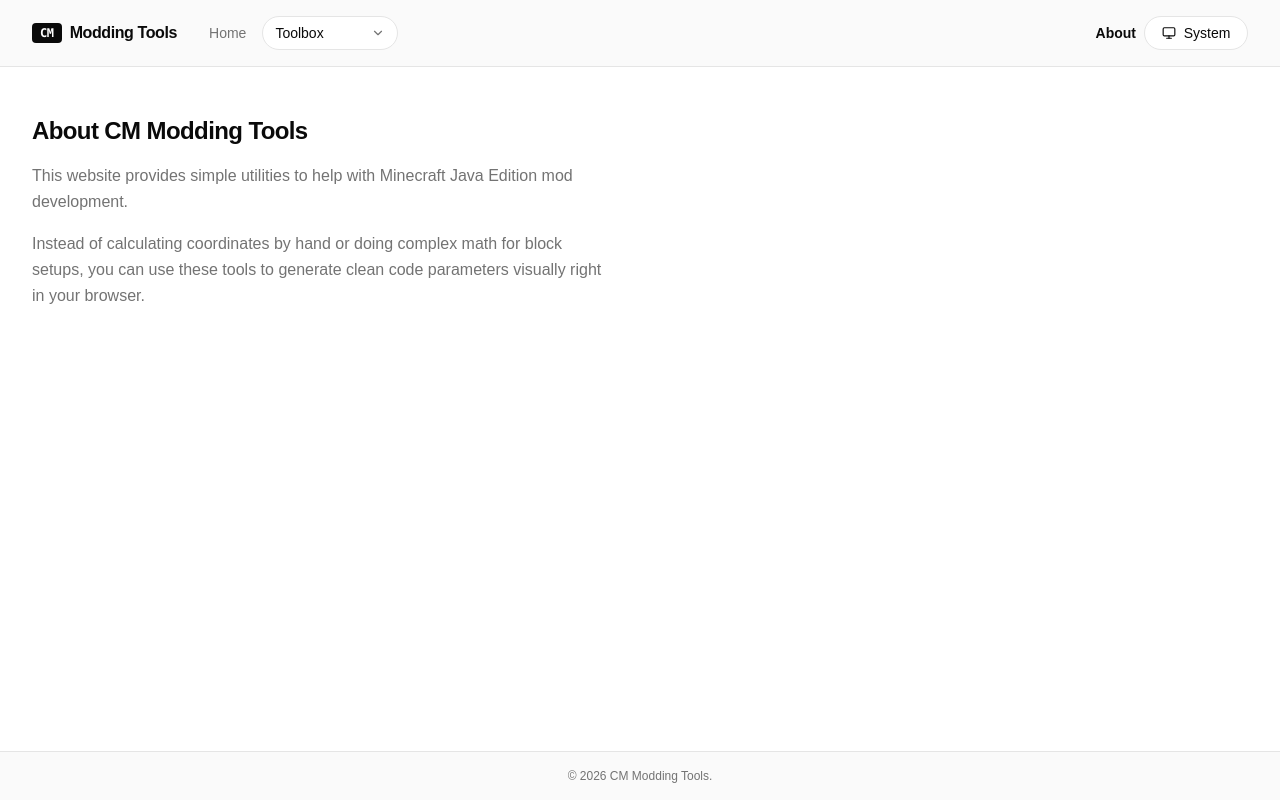
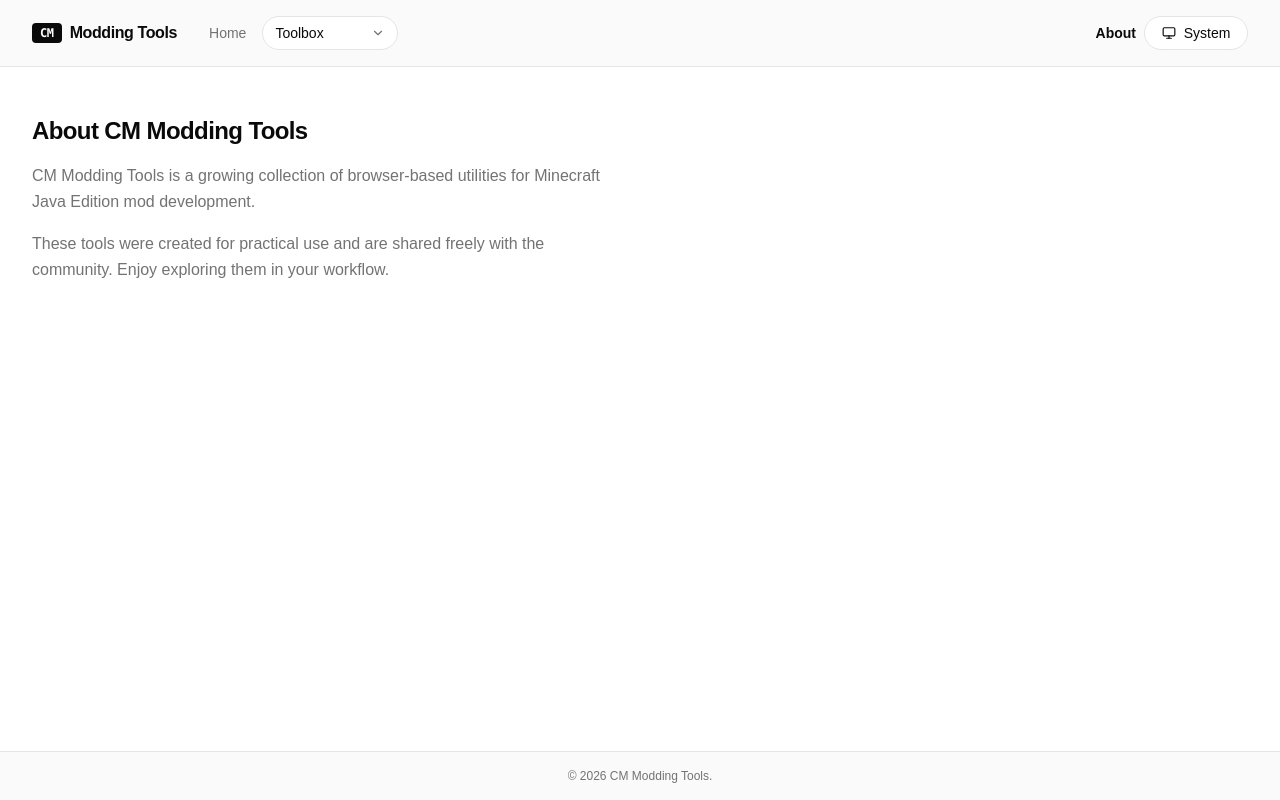
Before and after one commit to ChefMooon/cm-modding-tools, a React (Vite) app: page /about in a window 1280 px wide. Built offline with nearby package versions, Linux system fonts and the light colour scheme.

Commit message:
feat: add minor updates for first deployment
- remove remaining template information

```diff
--- a/index.html
+++ b/index.html
@@ -4,6 +4,17 @@
     <meta charset="UTF-8" />
     <link rel="icon" type="image/svg+xml" href="/favicon.svg" />
     <meta name="viewport" content="width=device-width, initial-scale=1.0" />
+    <meta name="description" content="CM Modding Tools is a collection of web-based utilities for Minecraft Java Edition mod development, including a collision box builder." />
+    <meta name="theme-color" content="#0f172a" />
+    <meta name="robots" content="index,follow" />
+    <link rel="canonical" href="https://your-domain.example/" />
+    <meta property="og:title" content="CM Modding Tools" />
+    <meta property="og:description" content="Practical tools for Minecraft Java Edition mod development, built for quick use in the browser." />
+    <meta property="og:type" content="website" />
+    <meta property="og:url" content="https://your-domain.example/" />
+    <meta name="twitter:card" content="summary" />
+    <meta name="twitter:title" content="CM Modding Tools" />
+    <meta name="twitter:description" content="Practical tools for Minecraft Java Edition mod development, built for quick use in the browser." />
     <title>CM Modding Tools</title>
   </head>
   <body>
--- a/src/routes/about.tsx
+++ b/src/routes/about.tsx
@@ -11,10 +11,10 @@
         About CM Modding Tools
       </h1>
       <p className="text-muted-foreground text-base leading-relaxed">
-        This website provides simple utilities to help with Minecraft Java Edition mod development.
+        CM Modding Tools is a growing collection of browser-based utilities for Minecraft Java Edition mod development.
       </p>
       <p className="text-muted-foreground text-base leading-relaxed">
-        Instead of calculating coordinates by hand or doing complex math for block setups, you can use these tools to generate clean code parameters visually right in your browser.
+        These tools were created for practical use and are shared freely with the community. Enjoy exploring them in your workflow.
       </p>
     </div>
   )
```
Also changed, not shown: public/robots.txt (added), 2 other files (tests, documents, lock files or other folders).
